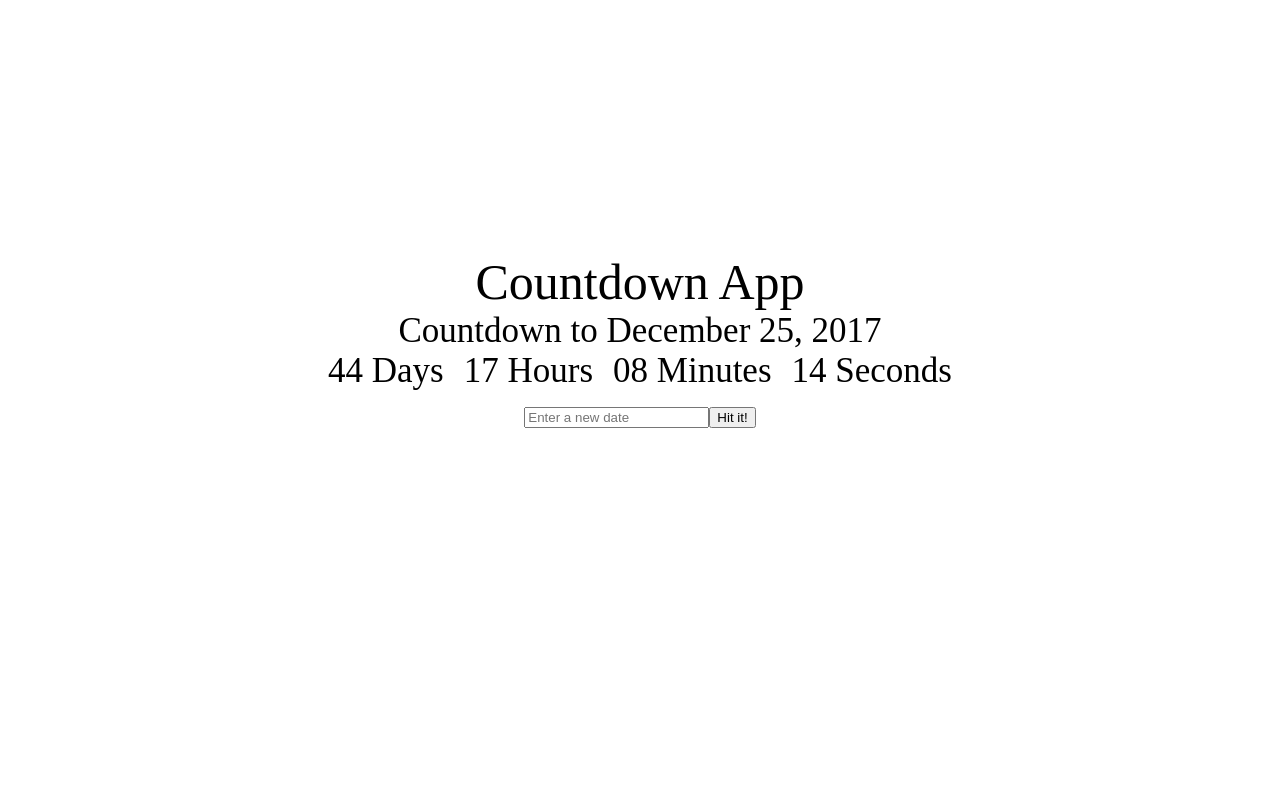
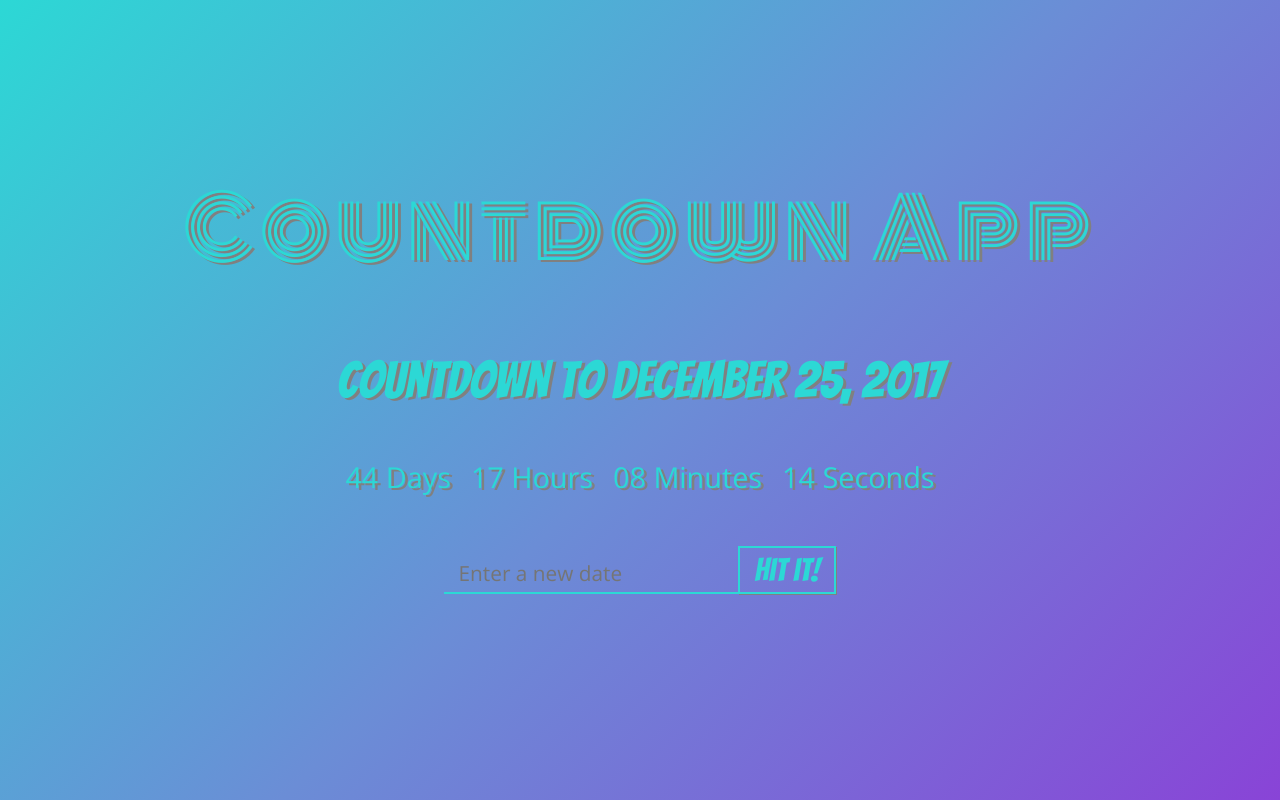
Before and after one commit to embahr/countdown-app, a React (Create React App) app: page / in a window 1280 px wide. Shown: the top 800 px of the page. Built offline with nearby package versions, Linux system fonts and the light colour scheme.

Commit message:
Addedd some styling

```diff
--- a/src/App.css
+++ b/src/App.css
@@ -1,14 +1,68 @@
+@import url('https://fonts.googleapis.com/css?family=Bangers|Monoton|Open+Sans');
+
+body {
+    background-image: linear-gradient(-225deg, #2CD8D5 0%, #6B8DD6 48%, #8E37D7 100%);
+    height: 100vh;
+    box-sizing: border-box;
+}
+
 .App {
     text-align: center;
-    font-size: 35px;
-    margin-top: 20%;
+    margin-top: 13%;
 }
 
 .App-title {
-    font-size: 50px;
+    margin: 60px;
+    font-size: 5.2rem;
+    letter-spacing: 6px;
+    font-family: 'Monoton', sans-serif;
+    color: #2cd8d5;
+    text-shadow: 3px 2px grey;
+}
+
+.App-countdown {
+    margin: 45px;
+    font-family: 'Bangers', sans-serif;
+    font-size: 3.2rem;
+    color: #2cd8d5;
+    text-shadow: 3px 2px grey;
+}
+
+.Clock {
+    margin: 50px;
+    color: #2cd8d5;
+    text-shadow: 3px 2px grey;
 }
 
 .Clock-days, .Clock-hours, .Clock-minutes, .Clock-seconds {
     display: inline;
     margin: 10px;
+    font-family: 'Open Sans', sans-serif;
+    font-size: 1.8rem;
 }
+
+.App-newdate {
+    margin-right: 0px;
+    padding: 5px 15px;
+    border: 0px;
+    border-bottom: 2px solid #2cd8d5;
+    background-color: rgba(0,0,0,0);
+    font-family: 'Open Sans', sans-serif;
+    font-size: 1.3rem;
+    color: #2cd8d5;
+}
+
+.App-button {
+    margin-left: 0px;
+    padding: 5px 15px;
+    border: 2px solid #2cd8d5;
+    background-color: rgba(0,0,0,0);
+    font-family: 'Bangers', sans-serif;
+    font-size: 2rem;
+    color: #2cd8d5;
+    box-shadow: 1px 1px grey;
+}
+
+.App-button:hover {
+    background-color: #2cd8d5;
+}
```
